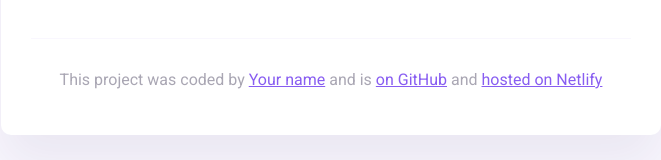
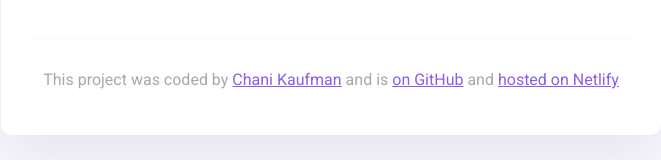
Before and after one commit to chanikauf/weather-app, a website built with Parcel: page index.html in a window 1280 px wide. Shown: the part 325-485 px from the top of the page, without its empty margins (309-970 px from the left). Built offline with nearby package versions, Linux system fonts and the light colour scheme.

Commit message:
Added my name

```diff
--- a/index.html
+++ b/index.html
@@ -47,7 +47,9 @@
       <footer>
         <p>
           This project was coded by
-          <a href="https://github.com/chanikauf" target="_blank">Your name</a>
+          <a href="https://github.com/chanikauf" target="_blank"
+            >Chani Kaufman</a
+          >
           and is
           <a href="https://github.com/chanikauf/weather-app" target="_blank">
             on GitHub</a
```
